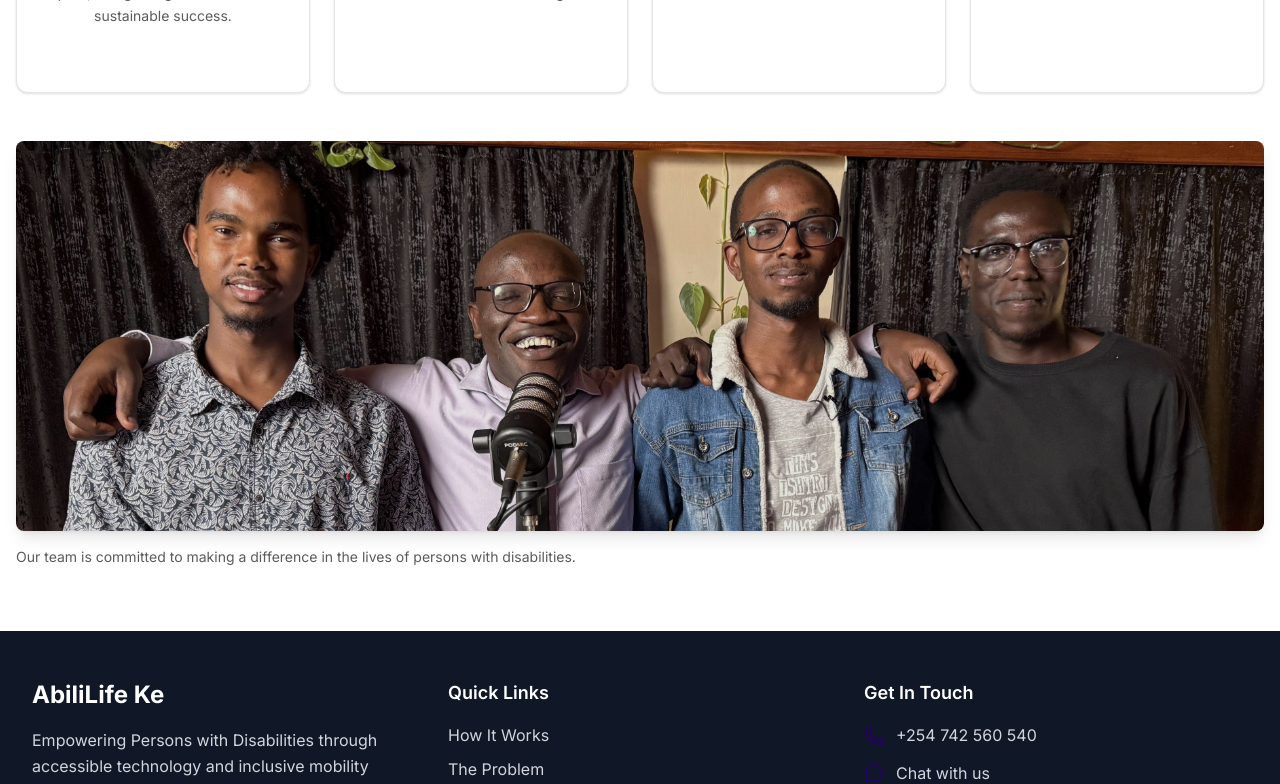
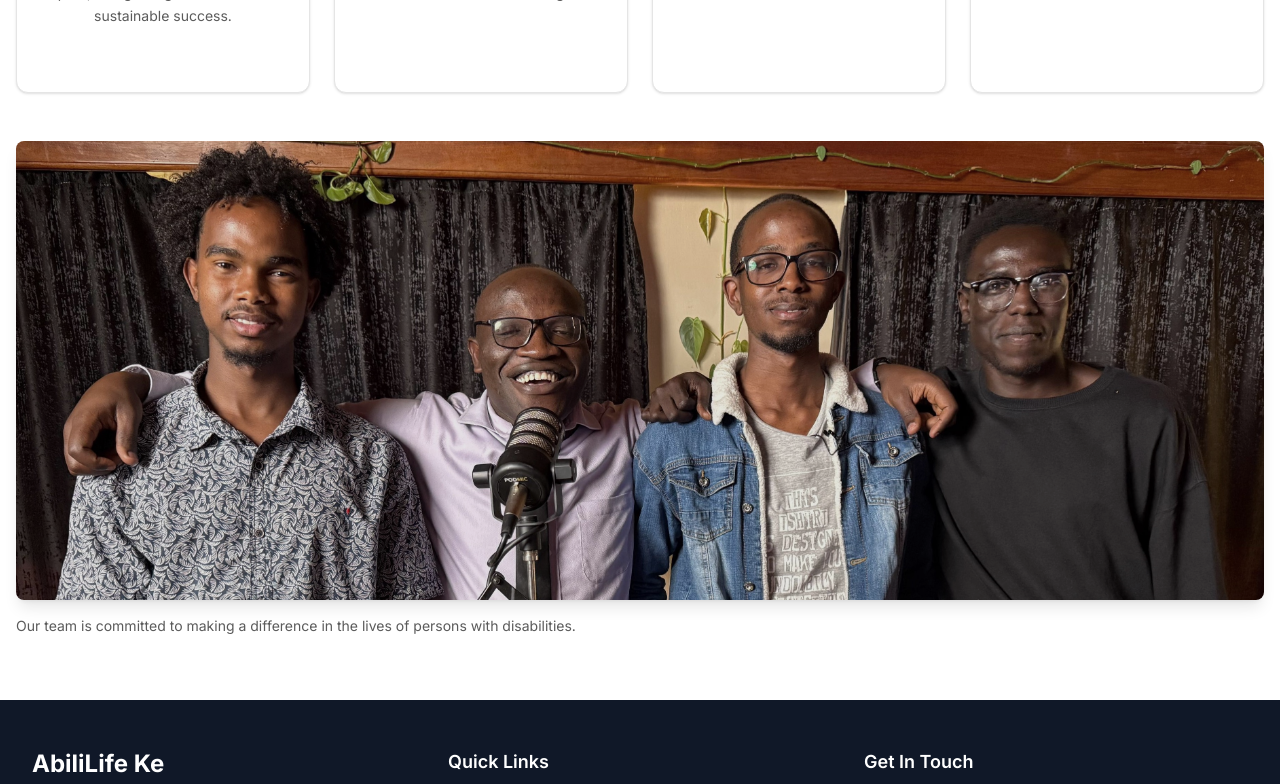
Before and after one commit to AbiliLife/AbiliLife_Landing_Page, a React (Vite) app: page / in a window 1280 px wide. Shown: the part 4123-4907 px from the top of the page. Built offline with nearby package versions, Linux system fonts and the light colour scheme.

Commit message:
feat: add lightbox functionality for team photo with zoom-in effect

```diff
--- a/src/components/Team.tsx
+++ b/src/components/Team.tsx
@@ -1,7 +1,8 @@
+import { useState } from 'react';
 import { Card, CardContent } from '@/components/ui/card';
 import { Avatar, AvatarImage, AvatarFallback } from '@/components/ui/avatar';
 import { Button } from '@/components/ui/button';
-import { Linkedin, Twitter } from 'lucide-react';
+import { Linkedin, Twitter, X, ZoomIn } from 'lucide-react';
 
 import KevinProfile from '@/assets/kevin-profile-img.jpeg';
 import EliProfile from '@/assets/eli-profile.jpeg';
@@ -10,6 +11,8 @@ import LibanProfile from '@/assets/liban-profile-img.png';
 import TeamImg from '@/assets/team.jpeg';
 
 const Team = () => {
+    const [isImageOpen, setIsImageOpen] = useState(false);
+
     const teamMembers = [
         {
             id: 1,
@@ -122,18 +125,57 @@ const Team = () => {
                     ))}
                 </div>
                 <div className="mt-12">
-                    <div className="relative w-full h-[390px] rounded-lg overflow-hidden shadow-lg">
+                    {/* Team Photo - Tap to view full */}
+                    <div
+                        className="relative w-full rounded-lg overflow-hidden shadow-lg cursor-pointer group"
+                        onClick={() => setIsImageOpen(true)}
+                        role="button"
+                        tabIndex={0}
+                        onKeyDown={(e) => e.key === 'Enter' && setIsImageOpen(true)}
+                        aria-label="View team photo in full screen"
+                    >
                         <img
                             src={TeamImg}
-                            alt="Team working together"
-                            className="w-full h-full object-cover filter grayscale-[20%] brightness-90"
+                            alt="The AbiliLife founding team"
+                            className="w-full h-auto object-contain filter grayscale-[20%] brightness-90 group-hover:brightness-100 transition-all"
                         />
-                        {/* You can adjust the filter values above as needed */}
+                        {/* Tap hint overlay */}
+                        <div className="absolute inset-0 bg-black/0 group-hover:bg-black/10 transition-all flex items-center justify-center">
+                            <div className="opacity-0 group-hover:opacity-100 transition-opacity bg-white/90 rounded-full p-3 shadow-lg">
+                                <ZoomIn className="w-5 h-5 text-gray-700" />
+                            </div>
+                        </div>
+                        {/* Mobile tap hint */}
+                        <div className="absolute bottom-2 right-2 bg-black/50 text-white text-xs px-2 py-1 rounded md:hidden">
+                            Tap to enlarge
+                        </div>
                     </div>
                     <p className="text-sm text-muted-foreground mt-4">
                         Our team is committed to making a difference in the lives of persons with disabilities.
                     </p>
                 </div>
+
+                {/* Lightbox Modal */}
+                {isImageOpen && (
+                    <div
+                        className="fixed inset-0 z-50 bg-black/90 flex items-center justify-center p-4"
+                        onClick={() => setIsImageOpen(false)}
+                    >
+                        <button
+                            className="absolute top-4 right-4 text-white hover:text-gray-300 transition-colors p-2"
+                            onClick={() => setIsImageOpen(false)}
+                            aria-label="Close image"
+                        >
+                            <X className="w-8 h-8" />
+                        </button>
+                        <img
+                            src={TeamImg}
+                            alt="The AbiliLife founding team"
+                            className="max-w-full max-h-full object-contain rounded-lg"
+                            onClick={(e) => e.stopPropagation()}
+                        />
+                    </div>
+                )}
             </div>
         </section>
     );
```
